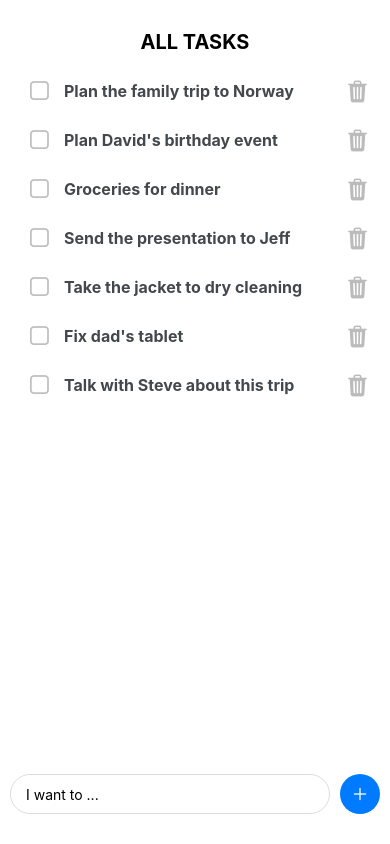
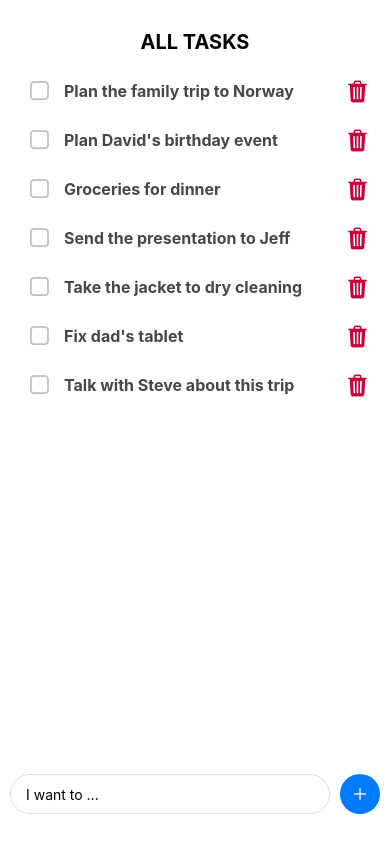
Before and after one commit to glodielukose/react-native-todo-app, a React Native app: screen / in a window 390 px wide. Built offline with nearby package versions, Linux system fonts and the light colour scheme.

Commit message:
feat : added the possibility of removing a task

```diff
--- a/components/Task.jsx
+++ b/components/Task.jsx
@@ -1,10 +1,10 @@
-import { StyleSheet, Text, View } from 'react-native'
+import { StyleSheet, Text, TouchableOpacity, View } from 'react-native'
 // import CheckBox from '@react-native-community/checkbox';
 import { useState } from 'react'
 import MyIcon from './MyIcon'
 import { CheckBox } from '@rneui/themed';
 
-const Task = ({task}) => {
+const Task = ({task, index, onDeletteTask}) => {
     const [isChecked, setIsChecked] = useState(false);
 
     return (
@@ -20,7 +20,9 @@ const Task = ({task}) => {
             textStyle={styles.taskText}
         />
         {/* <Text style={styles.taskText}>{task}</Text> */}
-        <MyIcon name={'trash'} color={'#bbb'} size={25}/>
+        <TouchableOpacity onPress={() => onDeletteTask(index)}>
+            <MyIcon name={'trash'} color={'#C70039'} size={25}/>
+        </TouchableOpacity>
     </View>
   )
 }
--- a/screens/HomeScreen.jsx
+++ b/screens/HomeScreen.jsx
@@ -18,14 +18,18 @@ const HomeScreen = () => {
         setTasks([...tasks, newTask])
     }
 
+    const handleDeletteTask = (index) => {
+        setTasks((prevTasks) => prevTasks.filter((_, i) => i !== index))
+    }
+
     return (
         <View style={styles.container}>
             <Text style={styles.header}>ALL TASKS</Text>
 
             <FlatList
                 data={tasks}
-                renderItem={({item}) => (
-                    <Task task={item}/>
+                renderItem={({item, index}) => (
+                    <Task task={item} index={index} onDeletteTask={handleDeletteTask}/>
                 )}
                 keyExtractor={(index) => index?.toString()}
                 contentContainerStyle={styles.list}
```
